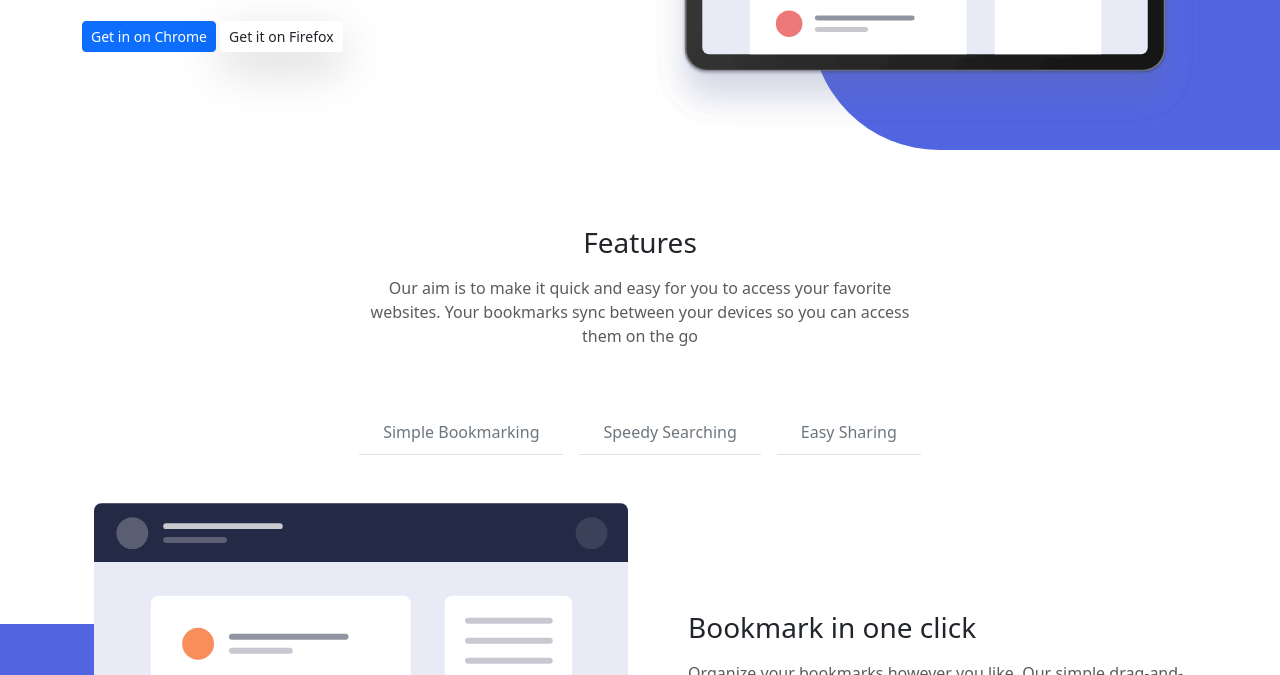
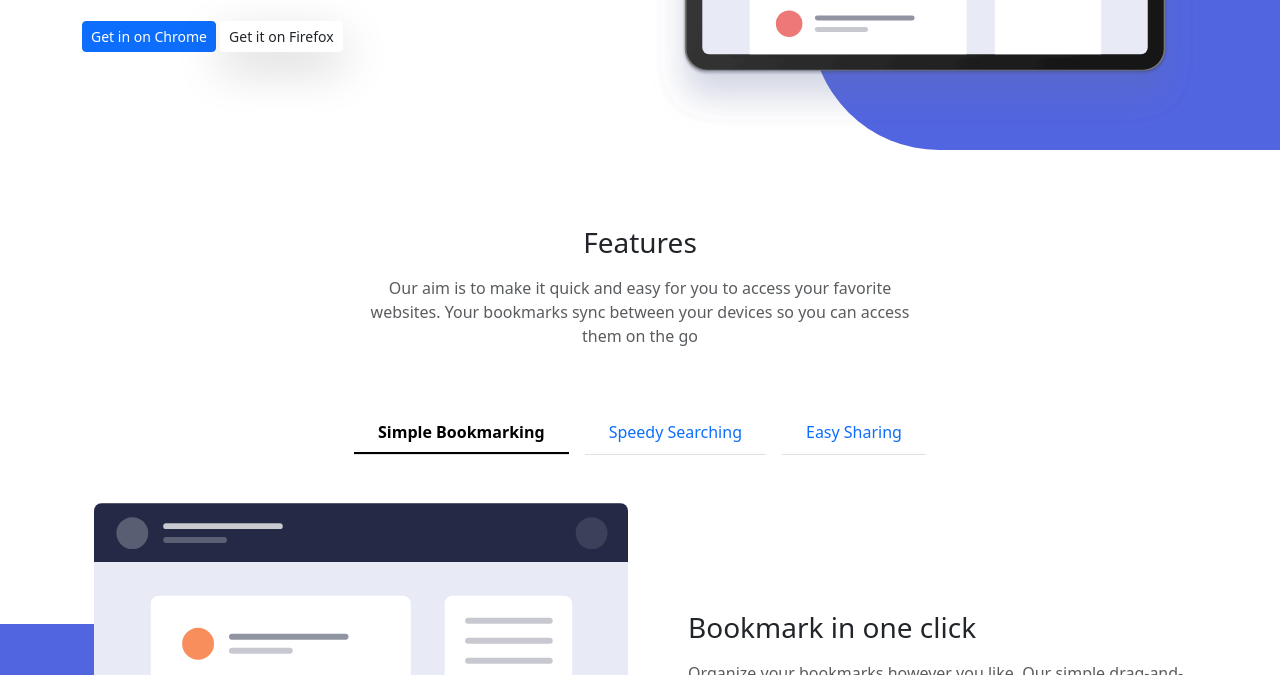
Before and after one commit to deuvede24/IT-Academy-Angular-Sprint1.2, a website: page index.html in a window 1280 px wide. Shown: the part 425-1100 px from the top of the page. Drawn offline with nearby package versions, Linux system fonts and the light colour scheme.

Commit message:
mejora navlink tabs

```diff
--- a/index.html
+++ b/index.html
@@ -85,16 +85,18 @@
           <ul class="nav nav-underline justify-content-center flex-column flex-md-row align-items-center"
             role="tablist">
             <li class="nav-item border-bottom border-gray mb-0">
-              <button class="w-100 nav-link nav-link-tab px-lg-4 py-2" aria-current="page" data-bs-toggle="tab"
-                data-bs-target="#tab1">Simple Bookmarking</button>
+              <button class="w-100 nav-link active px-lg-4 py-2" aria-current="page" data-bs-toggle="tab"
+                data-bs-target="#tab1" type="button" role="tab" aria-controls="tab1" aria-selected="true">Simple
+                Bookmarking</button>
             </li>
             <li class="nav-item border-bottom border-gray mb-0">
-              <button class="w-100 nav-link nav-link-tab px-lg-4 py-2 " data-bs-toggle="tab"
-                data-bs-target="#tab2">Speedy
+              <button class="w-100 nav-link  px-lg-4 py-2 " data-bs-toggle="tab" data-bs-target="#tab2"
+                type="button" role="tab" aria-controls="tab2" aria-selected="false">Speedy
                 Searching</button>
             </li>
             <li class="nav-item border-bottom border-gray mb-0">
-              <button class="nav-link nav-link-tab  px-lg-4 py-2" data-bs-toggle="tab" data-bs-target="#tab3">Easy
+              <button class="nav-link px-lg-4 py-2" data-bs-toggle="tab" data-bs-target="#tab3"
+                type="button" role="tab" aria-controls="tab3" aria-selected="false">Easy
                 Sharing</button>
             </li>
           </ul>
```
